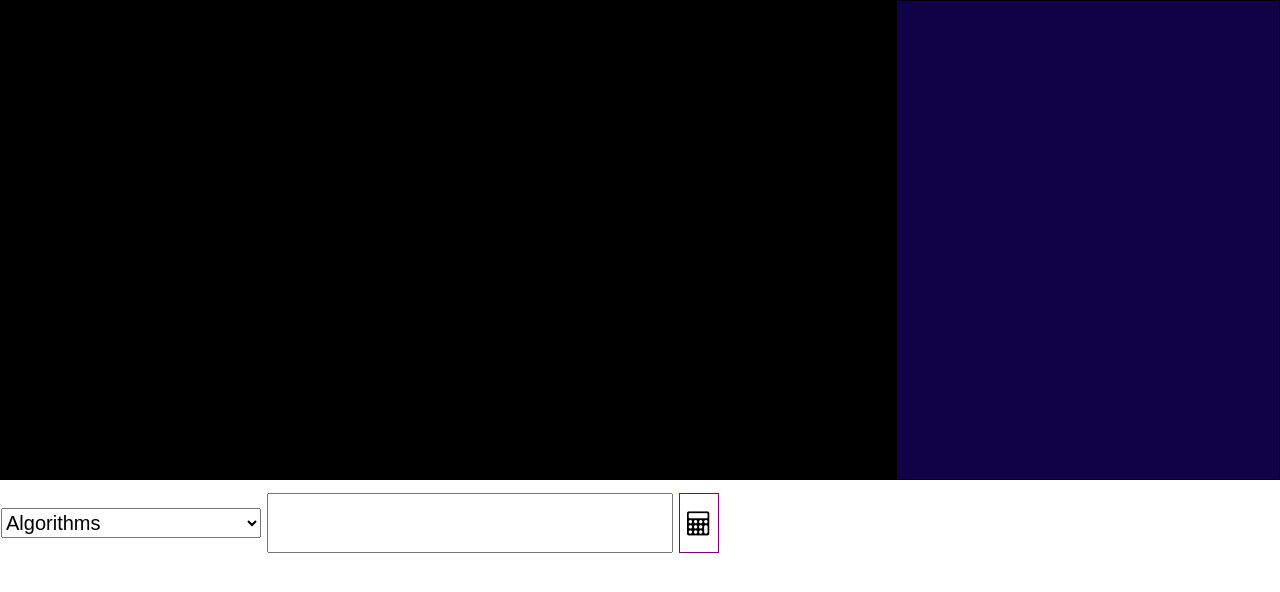
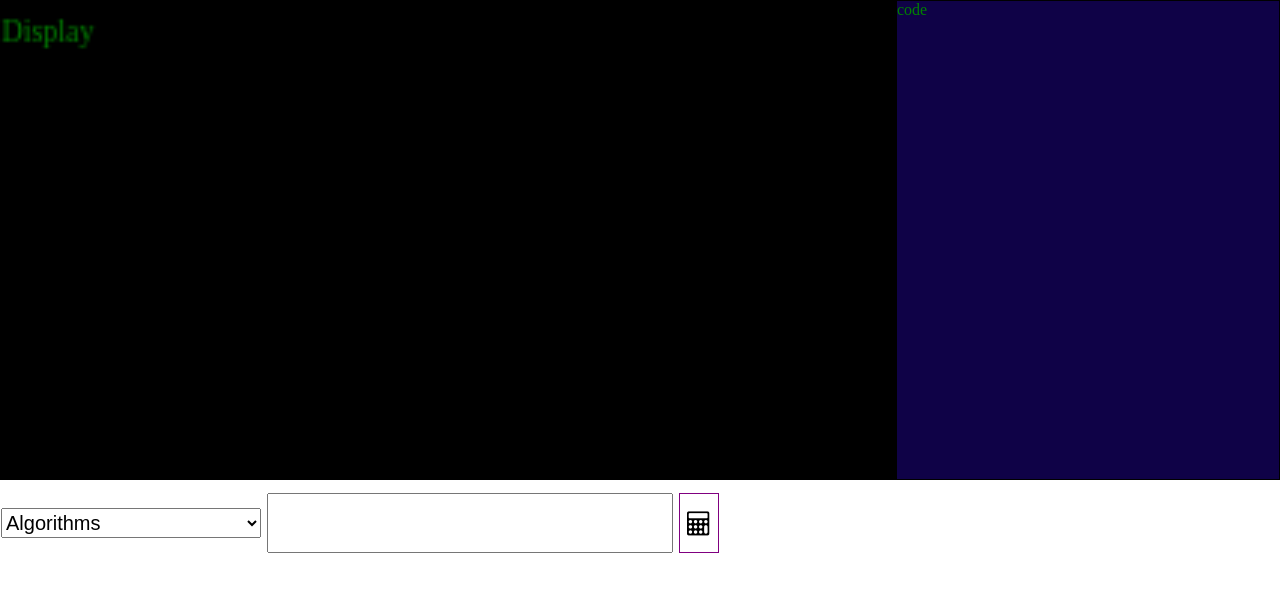
Before and after one commit to Rajveer07/NumericalComputing, a plain HTML site: page index.html in a window 1280 px wide. Drawn offline with Linux system fonts and the light colour scheme.

Commit message:
added code js file to store algorithms

```diff
--- a/index.html
+++ b/index.html
@@ -10,7 +10,9 @@
 <body>
     <div id="upper-container">
     <canvas id="display"></canvas>
-    <div id="code"></div>
+    <div id="code">
+        <p style="color: green;">code</p>
+    </div>
     </div>
     <div id="dafa-406">
         <div id="algorithm"><select>
--- a/script.js
+++ b/script.js
@@ -1,2 +1,22 @@
 let canvas = document.getElementById("display");
 console.log(canvas)
+
+const ctx = canvas.getContext("2d");
+
+//adding console text
+
+function text(text,color,x,y,font="orbitron",fontSize = "10px"){
+    ctx.beginPath();
+    ctx.fillStyle = color;
+    ctx.font = `${fontSize} ${font}`;
+    ctx.textAlign = 'center'
+    ctx.textBaseline = 'middle'
+    ctx.fillText(text , x, y);
+}
+
+function animate(){
+    ctx.clearRect(0,0,canvas.clientWidth,canvas.height)
+    text("Display","green",16,10);
+    requestAnimationFrame(animate);
+}
+animate();
```
Also changed, not shown: code.js (added).
